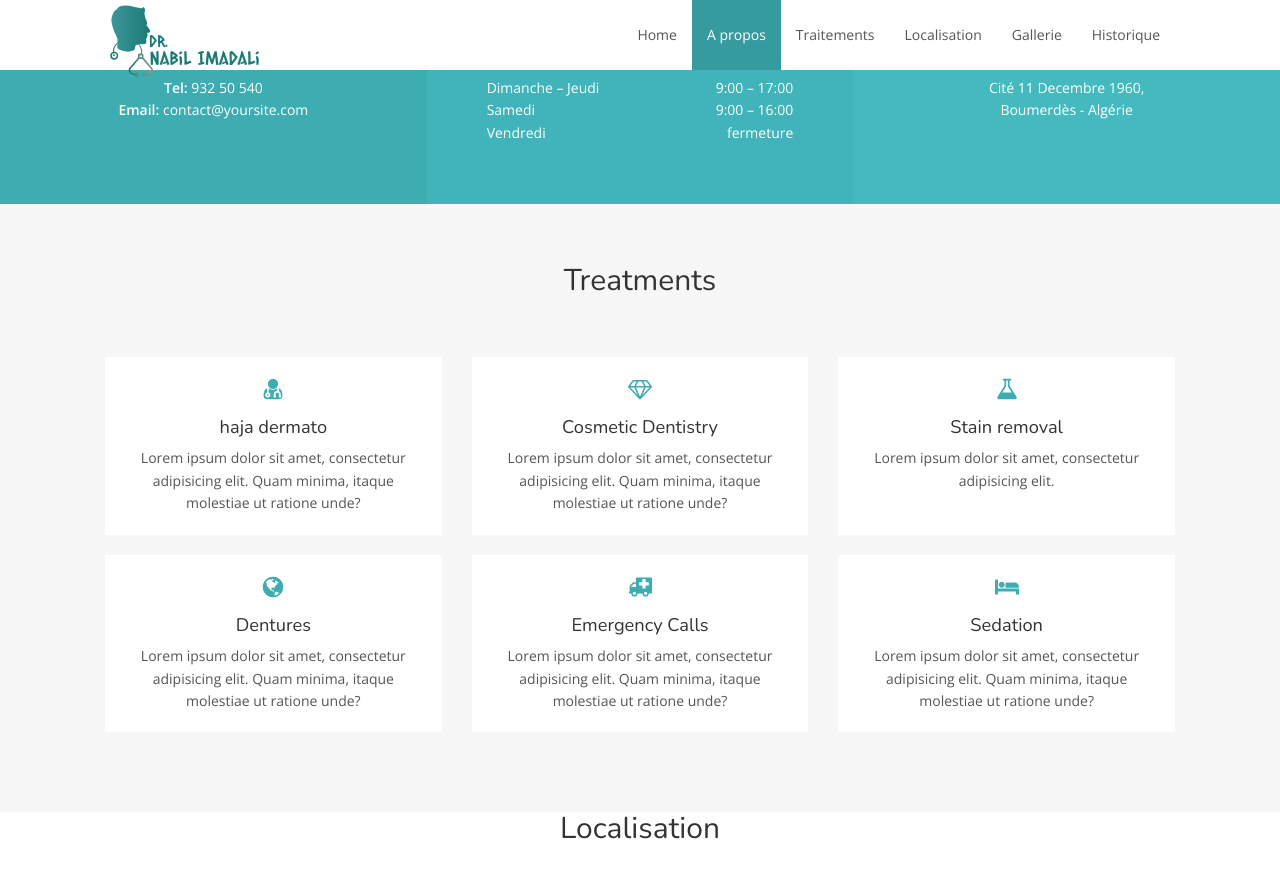
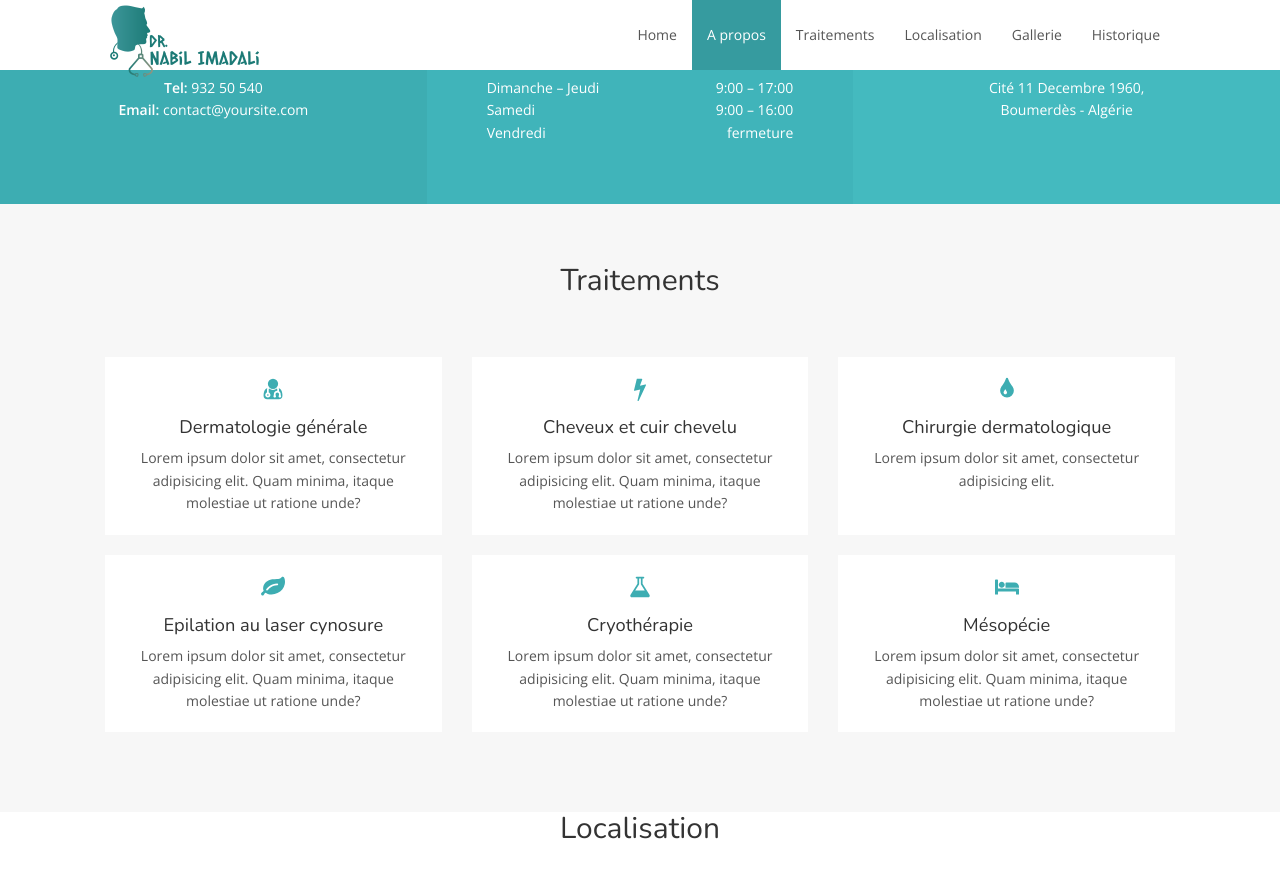
Before and after one commit to nabil-imadali/nabil-imadali.github.io, a Jekyll site: the page built from index.html, in a window 1280 px wide and 1400 px high, scrolled down 643 px. Shown: the top 878 px of the window. Built offline with Jekyll 4.4.1, drawn with Linux system fonts in a browser that asks for light colours; nearby versions of some CDN libraries; some of the changed text lies outside the part shown.

Commit message:
added photos to content and changed title

```diff
--- a/_config.yml
+++ b/_config.yml
@@ -1,5 +1,5 @@
 # Site settings
-title: Dr. Nabil Imadali
+title: Dr. Nabil Imadali - Dermatologue et Centre Laser - Boumerdès
 description: "Site du cabinet dermatologique du Dr. Nabil Imadali."
 baseurl: "" # the subpath of your site, e.g. /blog
 url: "" # the name of your domain
--- a/_data/treatments.yml
+++ b/_data/treatments.yml
@@ -1,23 +1,23 @@
 - icon: icon-user-md
-  title: haja dermato
+  title: Dermatologie générale
   description: Lorem ipsum dolor sit amet, consectetur adipisicing elit. Quam minima, itaque molestiae ut ratione unde?
 
-- icon: icon-diamond
-  title: Cosmetic Dentistry
+- icon: icon-bolt
+  title: Cheveux et cuir chevelu
+  description: Lorem ipsum dolor sit amet, consectetur adipisicing elit. Quam minima, itaque molestiae ut ratione unde?
+
+- icon: icon-tint
+  title: Chirurgie dermatologique
+  description: Lorem ipsum dolor sit amet, consectetur adipisicing elit.
+
+- icon: icon-leaf
+  title: Epilation au laser cynosure
   description: Lorem ipsum dolor sit amet, consectetur adipisicing elit. Quam minima, itaque molestiae ut ratione unde?
 
 - icon: icon-flask
-  title: Stain removal
-  description: Lorem ipsum dolor sit amet, consectetur adipisicing elit.
-
-- icon: icon-globe
-  title: Dentures
-  description: Lorem ipsum dolor sit amet, consectetur adipisicing elit. Quam minima, itaque molestiae ut ratione unde?
-
-- icon: icon-ambulance
-  title: Emergency Calls
+  title: Cryothérapie
   description: Lorem ipsum dolor sit amet, consectetur adipisicing elit. Quam minima, itaque molestiae ut ratione unde?
 
 - icon: icon-bed
-  title: Sedation
+  title: Mésopécie
   description: Lorem ipsum dolor sit amet, consectetur adipisicing elit. Quam minima, itaque molestiae ut ratione unde?
--- a/index.html
+++ b/index.html
@@ -97,7 +97,7 @@
 <!-- Start Treatments -->
 <div id="treatments" class="treatments">
     <div class="container-fluid">
-        <h2 class="section-title">Treatments</h2>
+        <h2 class="section-title">Traitements</h2>
 
         <div class="row">
             {% for treatment in site.data.treatments %}
@@ -142,7 +142,7 @@
 <!-- Start Gallery -->
 <div id="gallery" class="gallery">
 
-    <h2 class="section-title">Gallery</h2>
+    <h2 class="section-title">Gallerie photo</h2>
 
     {% for images in site.data.gallery %}
     <a href="{{ site.baseurl }}/img/gallery/large/{{ images.image_large }}" class="gallery-item expandable-box image-link">
```
Also changed, not shown: _data/gallery.yml (+3 -19 lines).
